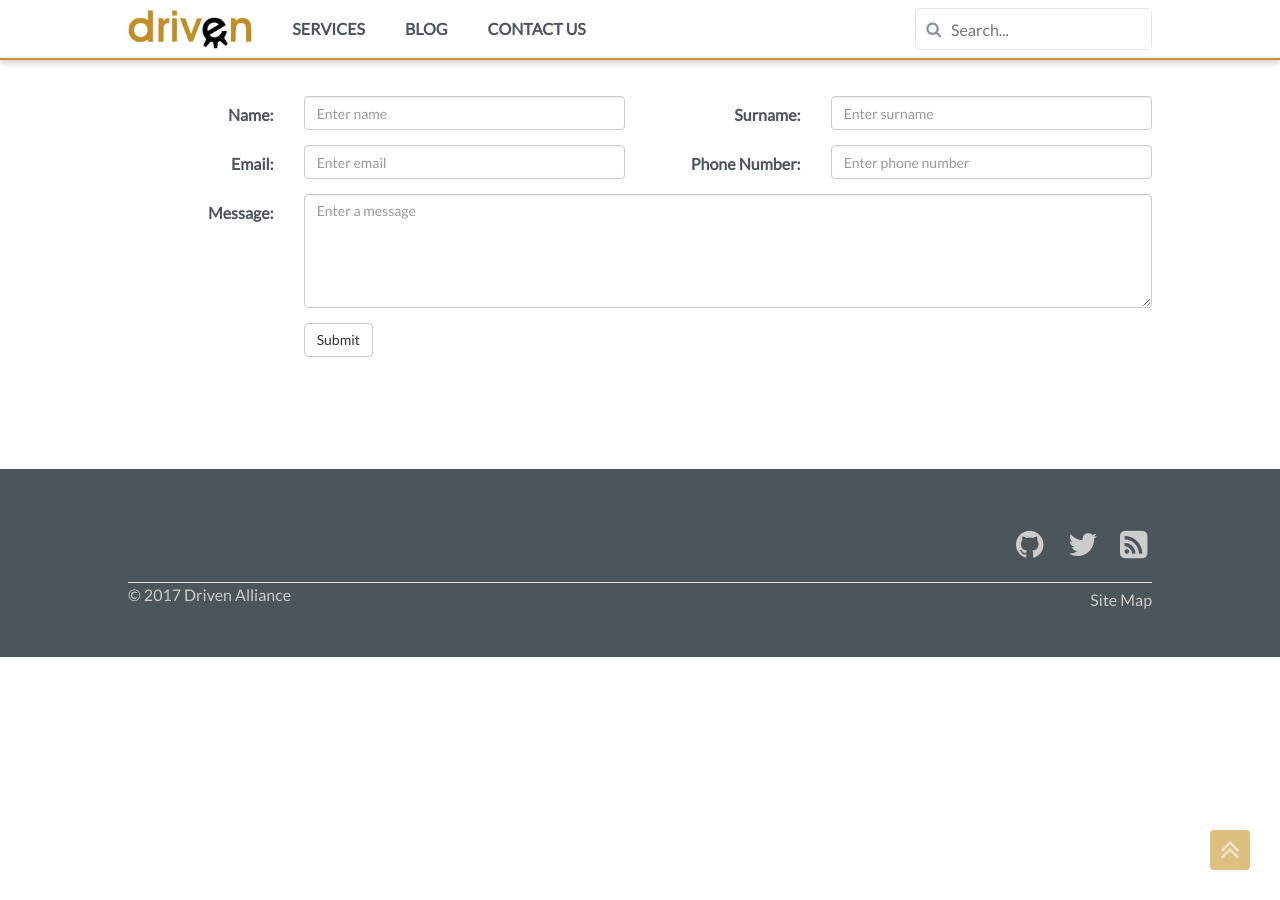
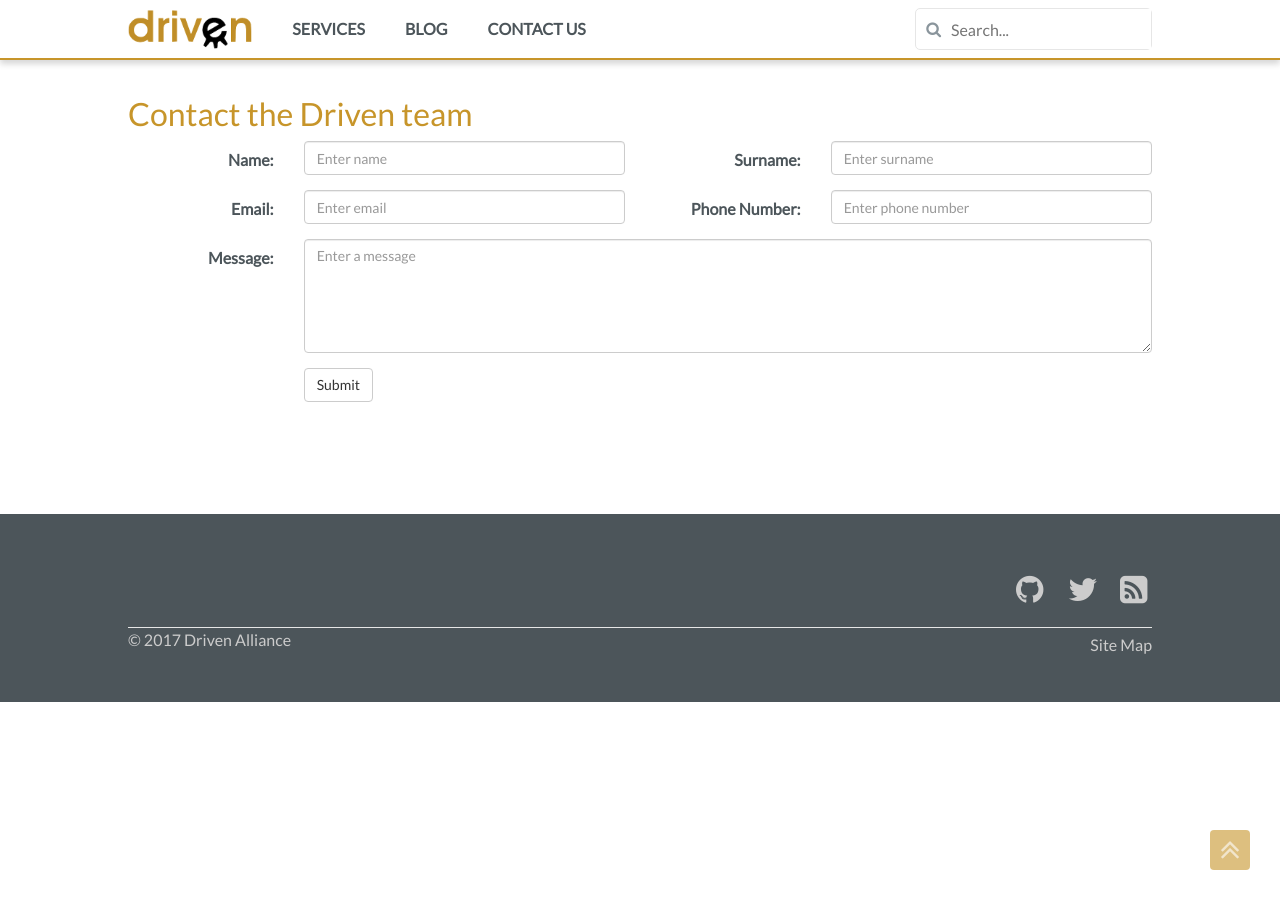
Before and after one commit to DrivenAlliance/website, a Jekyll site: the page built from contact.md, in a window 1280 px wide. Built offline with Jekyll 4.4.1, drawn with Linux system fonts in a browser that asks for light colours; nearby versions of some CDN libraries; comment, search, counter and statistics services are not loaded.

Commit message:
add title to the Contact Us page

```diff
--- a/contact.md
+++ b/contact.md
@@ -4,4 +4,6 @@ title: Contact Us
 permalink: /contact/
 ---
 
+## Contact the Driven team
+
 {% include contact-us.html %}
```
